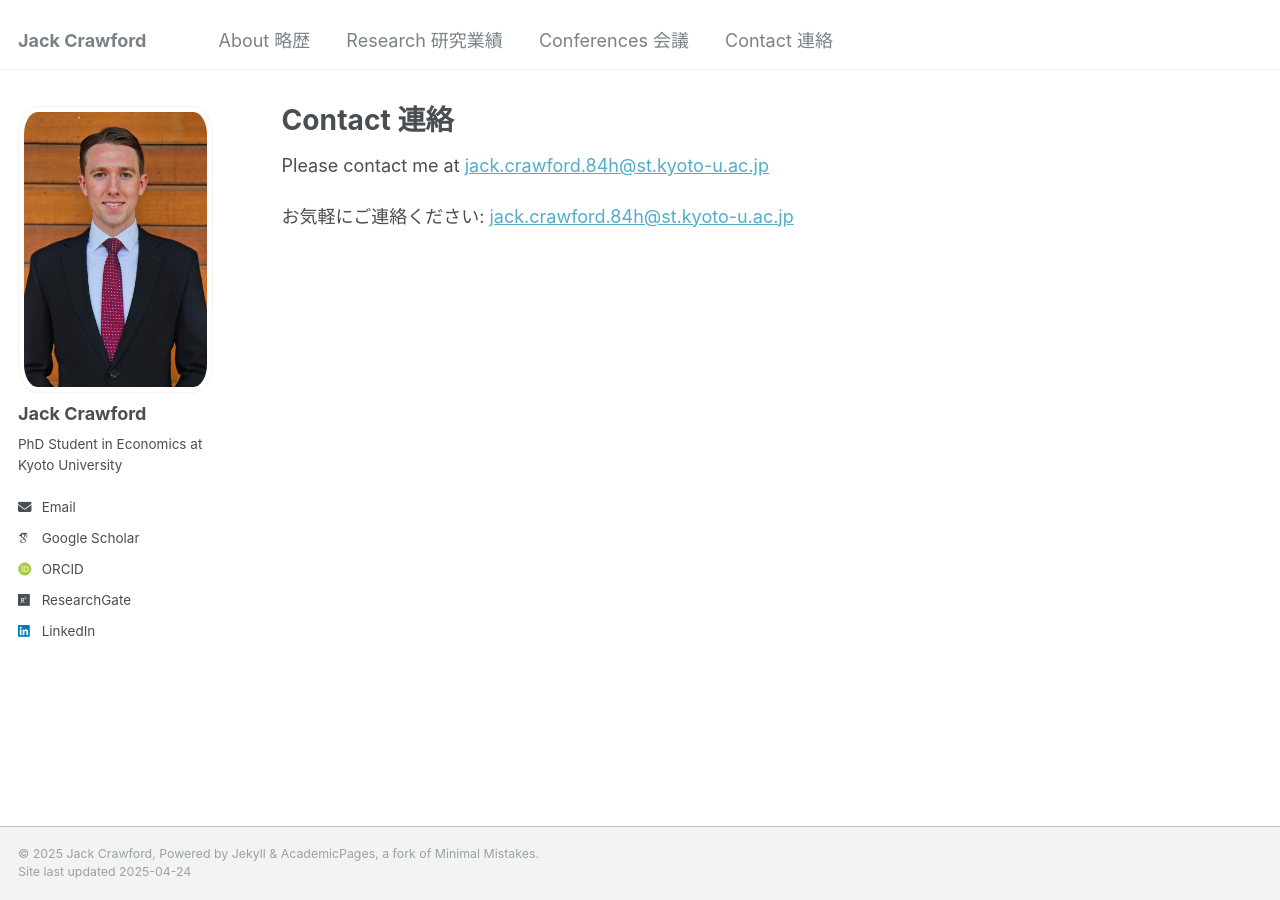
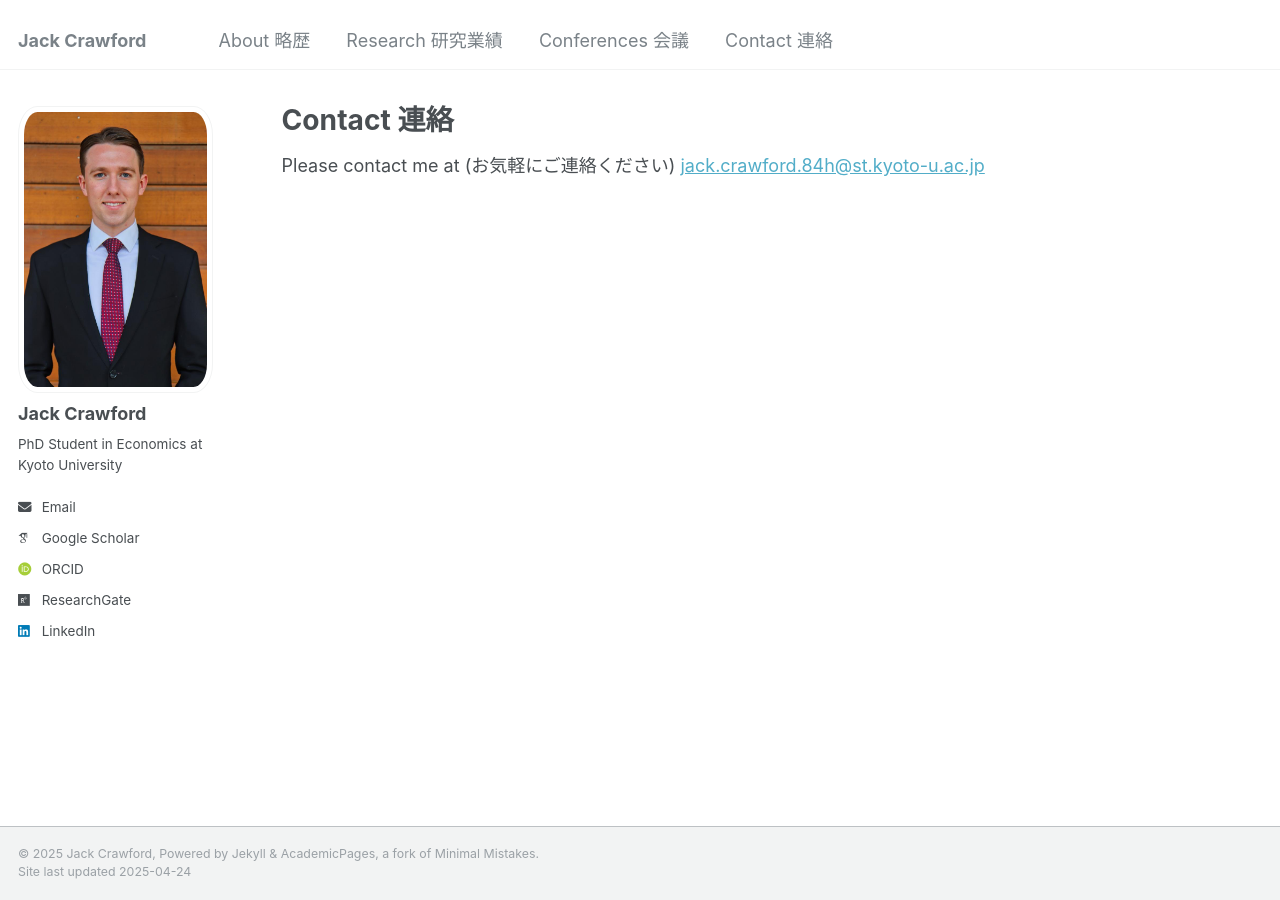
Before and after one commit to jackgcrawford/jackcrawford, a Jekyll site: the page built from _pages/contact.md, in a window 1280 px wide. Built offline with Jekyll 4.4.1, drawn with Linux system fonts in a browser that asks for light colours; some web fonts are replaced.

Commit message:
Update contact.md

```diff
--- a/_pages/contact.md
+++ b/_pages/contact.md
@@ -5,6 +5,4 @@
 author_profile: true
 ---
 
-Please contact me at <a href="mailto:jack.crawford.84h@st.kyoto-u.ac.jp">jack.crawford.84h@st.kyoto-u.ac.jp</a>
-
-お気軽にご連絡ください: <a href="mailto:jack.crawford.84h@st.kyoto-u.ac.jp">jack.crawford.84h@st.kyoto-u.ac.jp</a>
+Please contact me at (お気軽にご連絡ください) <a href="mailto:jack.crawford.84h@st.kyoto-u.ac.jp">jack.crawford.84h@st.kyoto-u.ac.jp</a>
```
